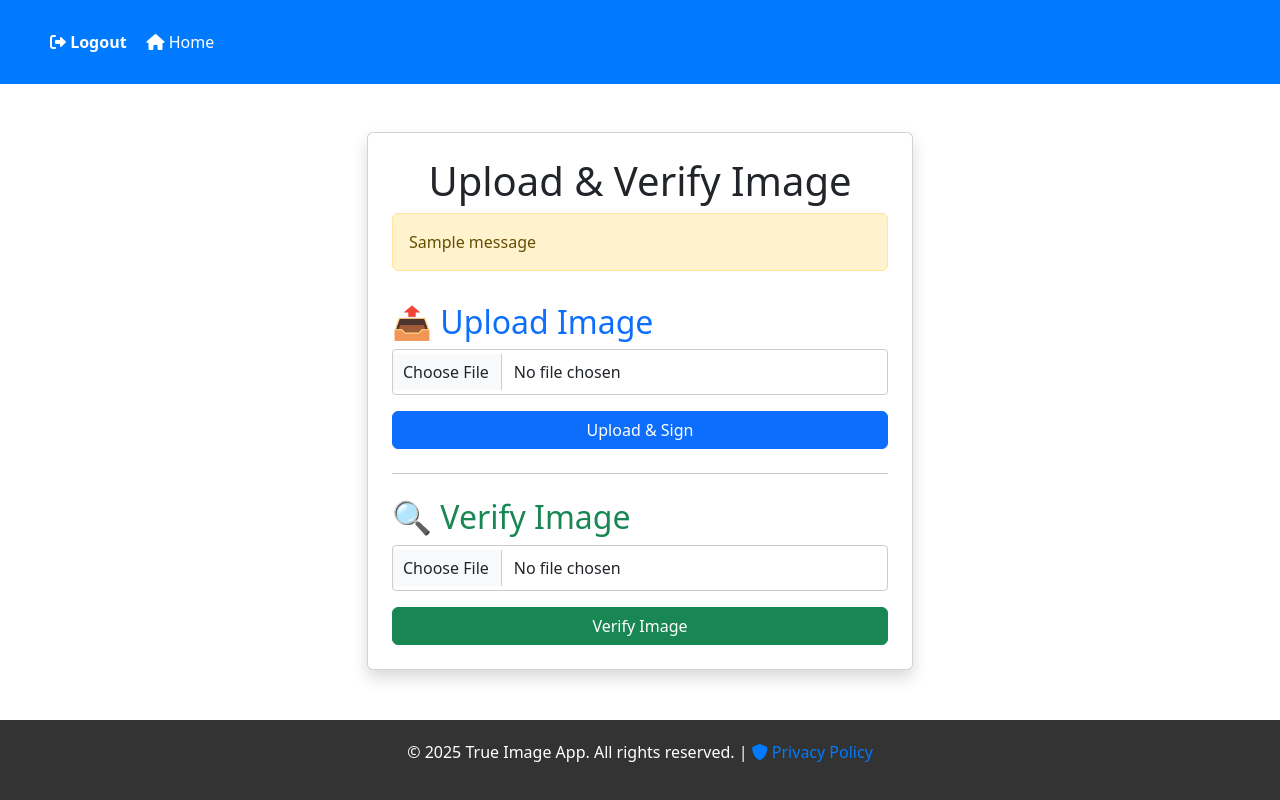
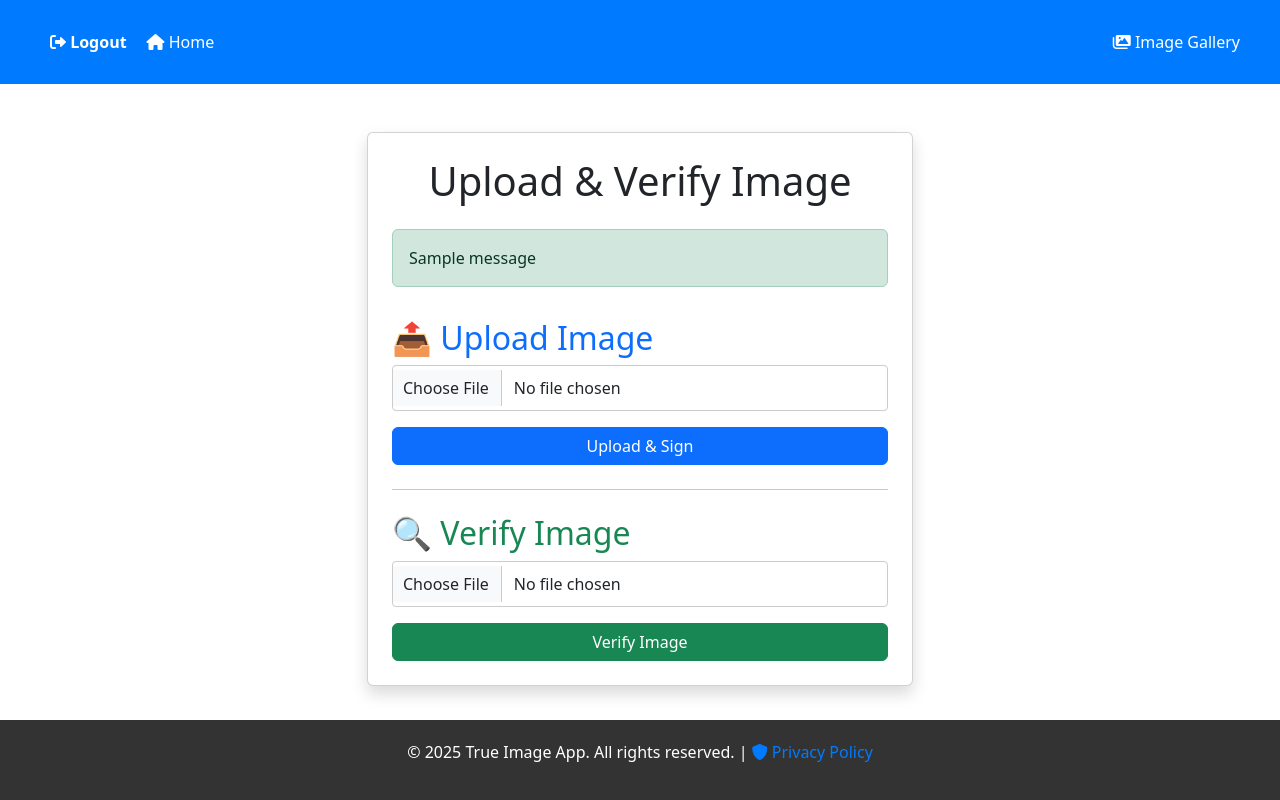
Before and after one commit to Lanlokun/TrueImage, a Flask app: page /upload_image in a window 1280 px wide. Run offline with Flask 3, Linux system fonts and the light colour scheme; a user stored in the database is signed in; tables that the repository leaves empty hold one stand-in row (values such as "Sample post"); one stand-in notice (Sample message) is shown.

Commit message:
image gallery and preview

```diff
--- a/app/config.py
+++ b/app/config.py
@@ -4,5 +4,5 @@ class Config:
     SECRET_KEY = os.environ.get('SECRET_KEY') or 'your-secret-key'
     SQLALCHEMY_DATABASE_URI = os.environ.get('DATABASE_URL') or 'sqlite:///app.db'
     SQLALCHEMY_TRACK_MODIFICATIONS = False
-    UPLOAD_FOLDER = 'uploads'
+    UPLOAD_FOLDER = os.path.join(os.path.dirname(os.path.abspath(__file__)), '..', 'uploads')
     ENCRYPTED_FOLDER = 'encrypted_images'
--- a/app/routes/images.py
+++ b/app/routes/images.py
@@ -7,10 +7,16 @@ from app.config import Config
 import logging
 
 images_bp = Blueprint('images', __name__)
+from flask import current_app, request, flash, redirect, render_template, url_for
+from flask_login import login_required, current_user
+from werkzeug.utils import secure_filename
+import os
+
 @images_bp.route('/upload_image', methods=['GET', 'POST'])
 @login_required
 def upload_image():
-    verification_result = None  # Reset the verification result
+    verification_result = None
+    uploaded_image = None
 
     if request.method == 'POST' and 'image' in request.files:
         file = request.files['image']
@@ -18,20 +24,33 @@ def upload_image():
             flash('No file selected.', 'warning')
             return redirect(request.url)
 
-        # Save and sign the image
+        # Secure and create the filename
         filename = secure_filename(file.filename)
         filepath = os.path.join(current_app.config['UPLOAD_FOLDER'], filename)
+
+        # Check if the file already exists
+        if os.path.exists(filepath):
+            flash('Image with this filename already exists. Please upload a different image.', 'danger')
+            return redirect(request.url)
+
+        # Save and sign the image
         file.save(filepath)
 
+        # Sign the image (assumes sign_image is defined elsewhere)
         signature, image_hash = sign_image(current_user.id, filepath)
         if signature is None:
             flash('Error signing image.', 'danger')
             return redirect(request.url)
 
         flash('Image signed successfully.', 'success')
-        return redirect(url_for('images.upload_image'))
 
-    return render_template('upload_image.html', verification_result=verification_result)
+        # After saving the file, pass the uploaded image URL for preview
+        uploaded_image = url_for('images.uploaded_file', filename=filename)  # Adjusted to use the new route
+        print(uploaded_image)
+
+        return render_template('upload_image.html', verification_result=verification_result, uploaded_image=uploaded_image)
+
+    return render_template('upload_image.html', verification_result=verification_result, uploaded_image=uploaded_image)
 
 
 @images_bp.route('/verify_image', methods=['POST'])
@@ -61,3 +80,38 @@ def verify_image_route():
             flash('❌ Invalid image signature.', 'danger')
 
     return redirect(url_for('images.upload_image', verification_result=verification_result))
+
+
+
+@images_bp.route('/uploads/<filename>')
+def uploaded_file(filename):
+    return send_from_directory(current_app.config['UPLOAD_FOLDER'], filename)
+
+
+@images_bp.route('/gallery')
+@login_required
+def gallery():
+    images = []
+    upload_folder = current_app.config['UPLOAD_FOLDER']
+
+    for filename in os.listdir(upload_folder):
+        if filename.endswith(('.png', '.jpg', '.jpeg', '.gif')):  # Filter image file extensions
+            images.append(url_for('images.uploaded_file', filename=filename))  # Add the URL to the image
+
+    return render_template('image_gallery.html', images=images)
+
+
+@images_bp.route('/delete_image', methods=['GET'])
+@login_required
+def delete_image():
+    image_path = request.args.get('image')
+    filename = os.path.basename(image_path)
+    image_full_path = os.path.join(current_app.config['UPLOAD_FOLDER'], filename)
+
+    try:
+        os.remove(image_full_path)  # Delete the image file
+        flash('Image deleted successfully!', 'success')
+    except FileNotFoundError:
+        flash('Image not found.', 'danger')
+
+    return redirect(url_for('images.gallery'))
--- a/app/services/image_service.py
+++ b/app/services/image_service.py
@@ -19,7 +19,6 @@ def sign_image(user_id, image_path):
 
         # Compute the image hash
         image_hash = hashlib.sha256(image_data).digest()
-        logging.debug(f"Computed image hash: {image_hash.hex()}")
 
         # Retrieve the user's private key
         user = User.query.get(user_id)
@@ -41,7 +40,6 @@ def sign_image(user_id, image_path):
             ),
             hashes.SHA256()
         )
-        logging.debug(f"Generated signature: {base64.b64encode(signature).decode('utf-8')}")
 
         # Save the metadata to the database
         metadata = ImageMetadata(
@@ -62,7 +60,6 @@ def sign_image(user_id, image_path):
 
 def verify_image(user_id, image_path):
     try:
-        logging.debug(f"Verifying image for user_id={user_id}, filename={os.path.basename(image_path)}")
 
         # Read the image file
         with open(image_path, 'rb') as image_file:
@@ -70,7 +67,6 @@ def verify_image(user_id, image_path):
 
         # Compute the image hash
         image_hash = hashlib.sha256(image_data).digest()
-        logging.debug(f"Computed image hash: {image_hash.hex()}")
 
         # Load the metadata from the database
         metadata = ImageMetadata.query.filter_by(
--- a/app/templates/base.html
+++ b/app/templates/base.html
@@ -7,7 +7,6 @@
     <link
     rel="stylesheet"
     href="https://cdn.jsdelivr.net/npm/bootstrap@5.3.0/dist/css/bootstrap.min.css">
-    <!-- Font Awesome CDN -->
     <link rel="stylesheet" href="https://cdnjs.cloudflare.com/ajax/libs/font-awesome/6.0.0-beta3/css/all.min.css">
     <link rel="stylesheet" href="{{ url_for('static', filename='css/styles.css') }}">
 </head>
@@ -17,23 +16,29 @@
             <div class="nav-right">
                 {% if current_user.is_authenticated %}
                     <a href="{{ url_for('auth.logout') }}" class="logout-btn">
-                        <i class="fas fa-sign-out-alt"></i> Logout <!-- Logout Icon -->
+                        <i class="fas fa-sign-out-alt"></i> Logout
+                    </a>
+
+                {% endif %}
+            </div>
+
+            <div class="nav-left">
+                <a href="{{ url_for('auth.landing') }}">
+                    <i class="fas fa-home"></i> Home
+                </a>
+
+                {% if not current_user.is_authenticated %}
+                    <a href="{{ url_for('auth.login') }}">
+                        <i class="fas fa-sign-in-alt"></i> Login
+                    </a>
+                    <a href="{{ url_for('auth.register') }}">
+                        <i class="fas fa-user-plus"></i> Register
                     </a>
                 {% endif %}
             </div>
-            <div class="nav-left">
-                <a href="{{ url_for('auth.landing') }}">
-                    <i class="fas fa-home"></i> Home <!-- Home Icon -->
-                </a>
-                {% if not current_user.is_authenticated %}
-                    <a href="{{ url_for('auth.login') }}">
-                        <i class="fas fa-sign-in-alt"></i> Login <!-- Login Icon -->
-                    </a>
-                    <a href="{{ url_for('auth.register') }}">
-                        <i class="fas fa-user-plus"></i> Register <!-- Register Icon -->
-                    </a>
-                {% endif %}
-            </div>
+            <a href="{{ url_for('images.gallery') }}" class="nav-link">
+                <i class="fas fa-images"></i> Image Gallery
+            </a>
         </nav>
     </header>
 
@@ -51,10 +56,14 @@
     <!-- Script to reset file input fields -->
     <script>
         window.onload = function() {
-            // Reset file input fields after page load
             document.querySelector('input[name="image"]').value = '';
             document.querySelector('input[name="verify_image"]').value = '';
         }
+        function deleteImage(imagePath) {
+        if(confirm('Are you sure you want to delete this image?')) {
+            window.location.href = '/delete_image?image=' + imagePath;
+        }
+    }
     </script>
 </body>
 </html>
--- a/app/templates/upload_image.html
+++ b/app/templates/upload_image.html
@@ -3,16 +3,27 @@
 {% block content %}
 <div class="container mt-5">
     <div class="row justify-content-center">
+        <!-- Main Form Section -->
         <div class="col-md-6">
             <div class="card shadow p-4">
                 <h1 class="text-center">Upload & Verify Image</h1>
 
                 <!-- Flash Messages -->
-                {% with messages = get_flashed_messages() %}
+                {% with messages = get_flashed_messages(with_categories=true) %}
                     {% if messages %}
-                        <div class="alert alert-warning">
-                            {% for message in messages %}
-                                <p class="mb-0">{{ message }}</p>
+                        <div class="mt-3">
+                            {% for category, message in messages %}
+                                <div class="alert
+                                    {% if category == 'success' %}
+                                        alert-success
+                                    {% elif category == 'danger' %}
+                                        alert-danger
+                                    {% elif category == 'warning' %}
+                                        alert-warning
+                                    {% endif %}
+                                ">
+                                    <p class="mb-0">{{ message }}</p>
+                                </div>
                             {% endfor %}
                         </div>
                     {% endif %}
@@ -21,28 +32,37 @@
                 <!-- Image Upload Form -->
                 <form method="POST" enctype="multipart/form-data" class="mt-3">
                     <h2 class="text-primary">📤 Upload Image</h2>
-                    <input type="file" name="image" accept="image/*" class="form-control mb-3" required>
+                    <input type="file" name="image" accept="image/*" class="form-control mb-3" id="upload-image" required>
                     <button type="submit" class="btn btn-primary w-100">Upload & Sign</button>
                 </form>
 
-                <!-- Divider -->
                 <hr class="my-4">
 
                 <!-- Image Verification Form -->
                 <form method="POST" enctype="multipart/form-data" action="{{ url_for('images.verify_image_route') }}">
                     <h2 class="text-success">🔍 Verify Image</h2>
-                    <input type="file" name="verify_image" accept="image/*" class="form-control mb-3" required>
+                    <input type="file" name="verify_image" accept="image/*" class="form-control mb-3" id="verify-image" required>
                     <button type="submit" class="btn btn-success w-100">Verify Image</button>
                 </form>
+            </div>
+        </div>
+
+        <div class="col-md-6" id="image-preview" style="display: none;">
+            <div class="card shadow p-4">
+                <!-- Image Preview (After Upload) -->
+                <div class="mt-4 text-center">
+                    <h3>Uploaded Image Preview</h3>
+                    <img id="preview-img" src="" alt="Uploaded Image Preview" class="img-fluid rounded-4 mt-2">
+                </div>
 
                 <!-- Verification Results -->
                 {% if verification_result is not none %}
                     <div class="mt-4 text-center">
                         <h3>Verification Result</h3>
                         {% if verification_result is true %}
-                            <p class="alert alert-success">✅ Image signature is valid!</p>
+                            <p class="alert alert-success">✅ Image verified successfully.</p>
                         {% else %}
-                            <p class="alert alert-danger">❌ {{ verification_result }}</p>
+                            <p class="alert alert-danger">❌ Invalid image signature.</p>
                         {% endif %}
                     </div>
                 {% endif %}
@@ -50,4 +70,19 @@
         </div>
     </div>
 </div>
+
+<script>
+    document.getElementById('upload-image').addEventListener('change', function (e) {
+        var reader = new FileReader();
+        reader.onload = function (event) {
+            var img = document.getElementById('preview-img');
+            img.src = event.target.result;
+
+            var previewDiv = document.getElementById('image-preview');
+            previewDiv.style.display = 'block';
+        };
+        reader.readAsDataURL(this.files[0]);
+    });
+</script>
+
 {% endblock %}
```
Also changed, not shown: app/models.py (+1 -6 lines), app/templates/image_gallery.html (added, +69 -0 lines), app/templates/index.html (+20 -14 lines), app/templates/login.html (+9 -4 lines), instance/app.db, uploads/1-e38b1b33.jpg (added), uploads/bull-avatar-template-design_625492-34259.avif (added), uploads/office.jpg (added).
